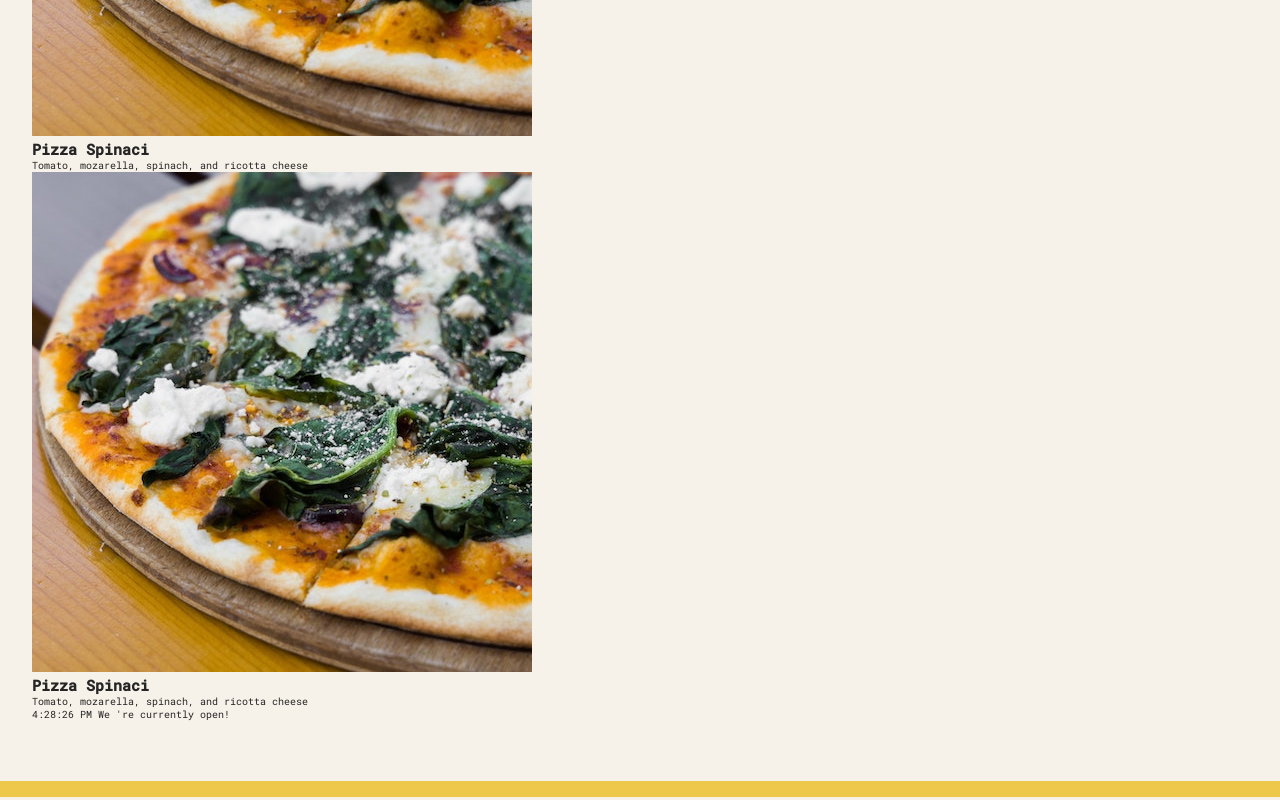
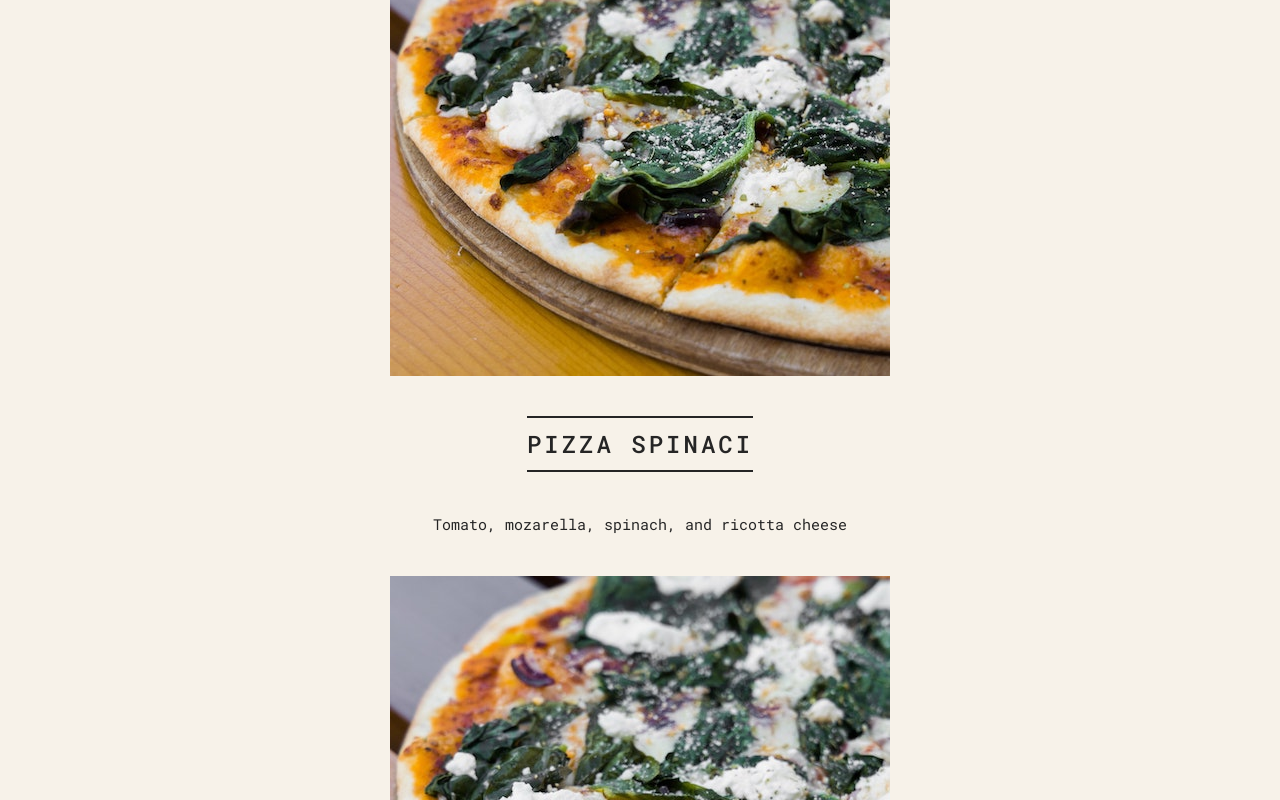
Before and after one commit to Scientific-Research/pizza-menu, a React (Vite) app: page / in a window 1280 px wide. Shown: the part 1020-1820 px from the top of the page. Built offline with nearby package versions, Linux system fonts and the light colour scheme.

Commit message:
classnames for menu and header added!

```diff
--- a/src/App.tsx
+++ b/src/App.tsx
@@ -75,11 +75,13 @@ export const Header = () => {
 export const Menu = () => {
   return (
     <>
-      <h2>Our menu</h2>
-      <Pizza />
-      {/* To reuse the component, it is just enough to copy and paste the compnent Pizza several times! */}
-      <Pizza />
-      <Pizza />
+      <main className="menu">
+        <h2>Our menu</h2>
+        <Pizza />
+        {/* To reuse the component, it is just enough to copy and paste the compnent Pizza several times! */}
+        <Pizza />
+        <Pizza />
+      </main>
     </>
   );
 };
@@ -98,7 +100,9 @@ export const Footer = () => {
   //   : alert("Sorry, we're close!");
 
   return (
-    <footer>{new Date().toLocaleTimeString()} We 're currently open!</footer>
+    <footer className="footer">
+      {new Date().toLocaleTimeString()} We 're currently open!
+    </footer>
   );
 };
 
--- a/src/main.tsx
+++ b/src/main.tsx
@@ -1,6 +1,6 @@
 import React from "react";
 import ReactDOM from "react-dom/client";
-import App, { Pizza, Header, Footer, Menu } from "./App";
+import App, { Header, Footer, Menu } from "./App";
 import "./index.css";
 
 ReactDOM.createRoot(document.getElementById("root") as HTMLElement).render(
```
